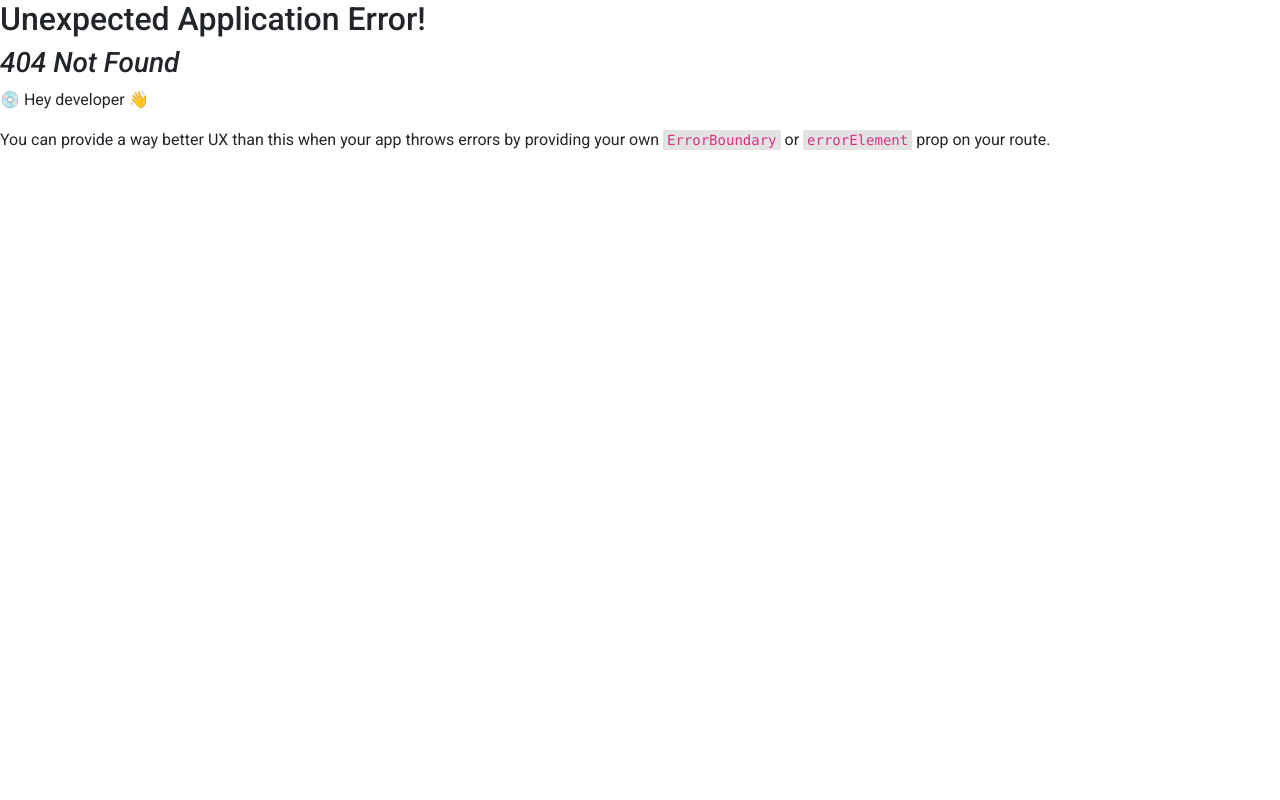
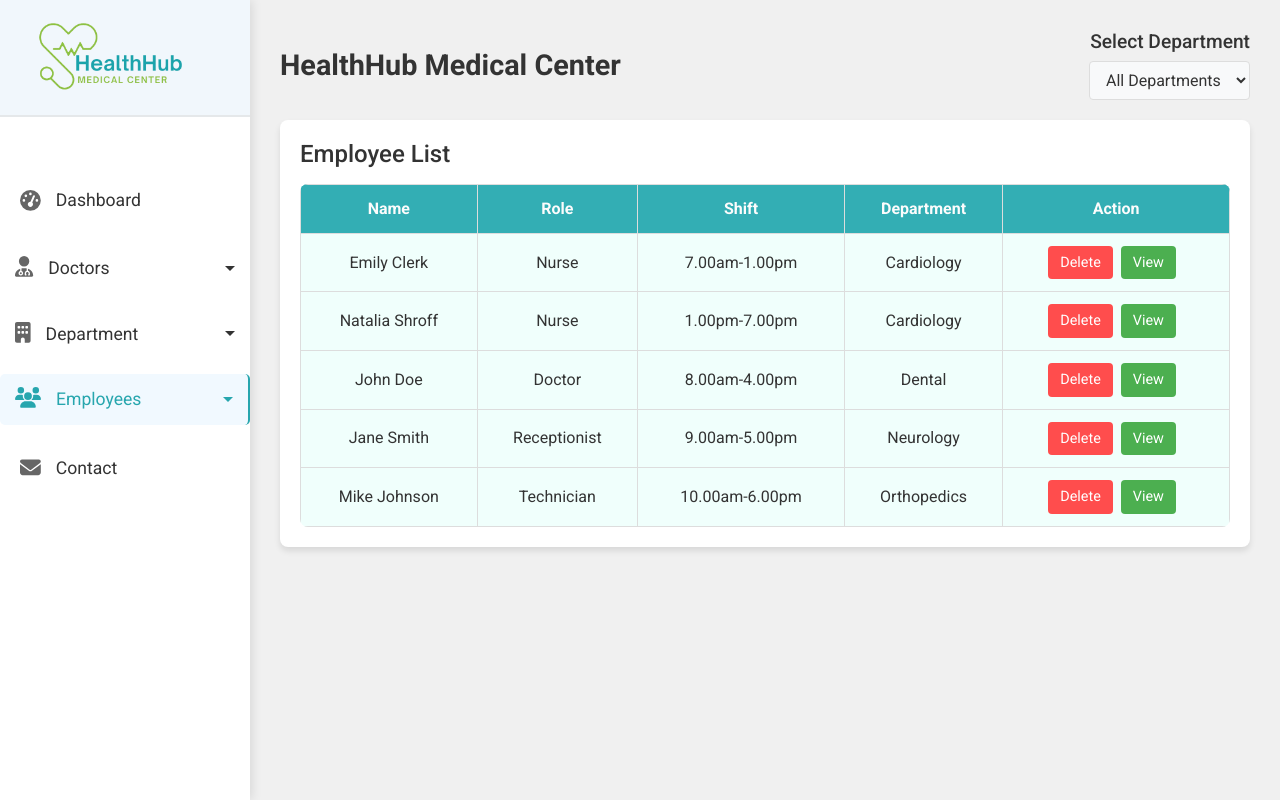
Before and after one commit to SatharakaNilmantha/HealthHub_Smart-Hospital, a React (Vite) app: page /employees in a window 1280 px wide. Before the commit this address had no page. Built offline with nearby package versions, Linux system fonts and the light colour scheme; a web font is replaced by a local one.

Commit message:
modified employee sections

```diff
--- a/src/Pages/AddEmployeePage/AddEmployeePage.css
+++ b/src/Pages/AddEmployeePage/AddEmployeePage.css
@@ -1,7 +1,7 @@
 /* AddEmployeePage.css */
 
 .add-employee-container {
-  max-width: 680px;
+  max-width: 75%;
   margin: 0 auto;
   padding: 20px;
   background-color: #ffffff;
--- a/src/Pages/AddEmployeePage/AddEmployeePage.jsx
+++ b/src/Pages/AddEmployeePage/AddEmployeePage.jsx
@@ -1,5 +1,6 @@
 import React, { useState } from 'react';
 import './AddEmployeePage.css';
+import SideNav from '../../components/SideNav/SideNav';
 
 function AddEmployeePage() {
   const [photo, setPhoto] = useState(null); // State to handle photo upload
@@ -12,6 +13,15 @@
   };
 
   return (
+    <>
+
+
+
+
+
+    <div className="app-container1">
+        <SideNav />
+        <div className="content">
           <div className="add-employee-container">
             {/* Header Section */}
             <div className="add-employee-header">
@@ -89,11 +99,13 @@
 
               {/* Buttons */}
               <div className="form-buttons">
-          <button type="button" className="back-button">Back</button>
                 <button type="submit" className="save-button">Save</button>
               </div>
             </form>
           </div>
+        </div>
+      </div>
+    </>
   );
 }
 
--- a/src/Pages/ViewEmployee/ViewEmployee.css
+++ b/src/Pages/ViewEmployee/ViewEmployee.css
@@ -54,7 +54,14 @@
     background-color: #ffffff;
     padding: 20px;
     border-radius: 8px;
-    box-shadow: 0 2px 10px rgba(0, 0, 0, 0.1);
+    box-shadow: 0 4px 6px rgba(0, 0, 0, 0.1);
+    transition: transform 0.3s ease, box-shadow 0.3s ease;
+    animation: scale-up 0.5s ease-in-out;
+  }
+
+  .employee-table:hover {
+    transform: translateY(-6px);
+    box-shadow: 0 8px 12px rgba(0, 0, 0, 0.2);
   }
 
   .employee-table h2 {
@@ -71,14 +78,15 @@
   .employee-table th,
   .employee-table td {
     padding: 12px;
-    text-align: left;
+    text-align: center;
     border-bottom: 1px solid #ddd;
   }
 
   .employee-table th {
-    background-color: #f8f9fa;
+    background-color: #31adb3df;
     font-weight: bold;
-    color: #444;
+    color: #fcfcfc;
+
   }
 
   .employee-table td {
@@ -148,3 +156,18 @@
       font-size: 0.8rem;
     }
   }
+
+
+
+
+/* Animations */
+@keyframes scale-up {
+  0% {
+    transform: scale(0.8);
+    opacity: 0;
+  }
+  100% {
+    transform: scale(1);
+    opacity: 1;
+  }
+}
--- a/src/Pages/ViewEmployee/ViewEmployee.jsx
+++ b/src/Pages/ViewEmployee/ViewEmployee.jsx
@@ -1,5 +1,7 @@
 import React, { useState } from "react";
 import './ViewEmployee.css';
+
+import SideNav from "../../components/SideNav/SideNav";
 
 function ViewEmployee() {
   // State to manage the selected department
@@ -20,8 +22,12 @@
     : employees;
 
   return (
-    <div className="view-employee-container">
-      {/* Header with Dropdown */}
+   <>
+
+<div className="app-container">
+        <SideNav />
+        <div className="content">
+    {/* Header with Dropdown */}
       <div className="header">
         <h1 className="dashboard-title">HealthHub Medical Center</h1>
         <div className="department-dropdown">
@@ -41,6 +47,7 @@
 
       {/* Employee Table */}
       <div className="employee-table">
+       <div>
         <h2>Employee List</h2>
         <table>
           <thead>
@@ -67,8 +74,13 @@
             ))}
           </tbody>
         </table>
+       </div>
       </div>
-    </div>
+        </div>
+      </div>
+
+
+      </>
   );
 }
 
--- a/src/main.jsx
+++ b/src/main.jsx
@@ -10,6 +10,8 @@
 import App from './App.jsx';
 import Login from './Pages/LoginPage/Login';
 import Signup from './Pages/RegisterPage/Signup';
+import ViewEmployee from './Pages/ViewEmployee/ViewEmployee.jsx';
+import AddEmployeePage from './Pages/AddEmployeePage/AddEmployeePage.jsx';
 
 const router = createBrowserRouter([
   { path: "/", element: <Login /> },
@@ -19,6 +21,9 @@
   { path: "/doctors", element: <DoctorsList /> },
   { path: "/adddoctor", element: <AddDoctor /> },
   { path: "/view-doctor-profile/:id", element: <DoctorProfile /> }, // Correct route with :id
+  { path: "/employees", element: <ViewEmployee/> },
+  { path: "/addemployee", element: <AddEmployeePage/> },
+
 ]);
 
 createRoot(document.getElementById('root')).render(
```
Lines whose indentation alone changed are shown as unchanged.
